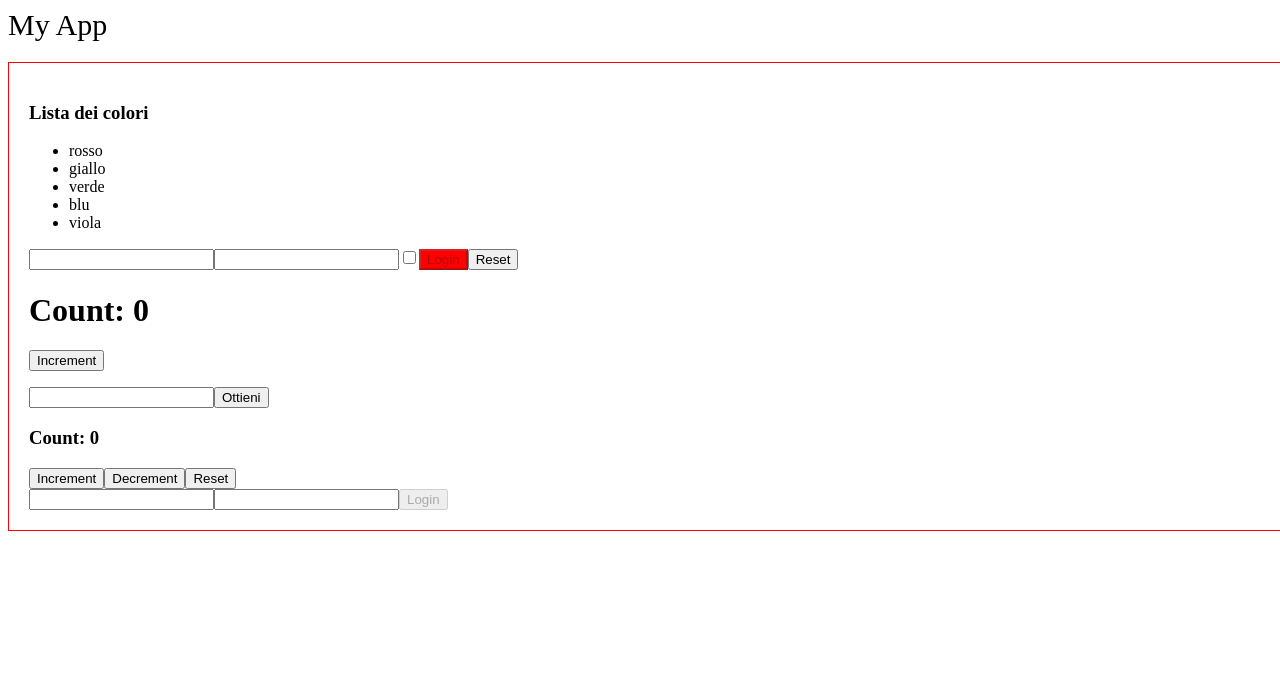
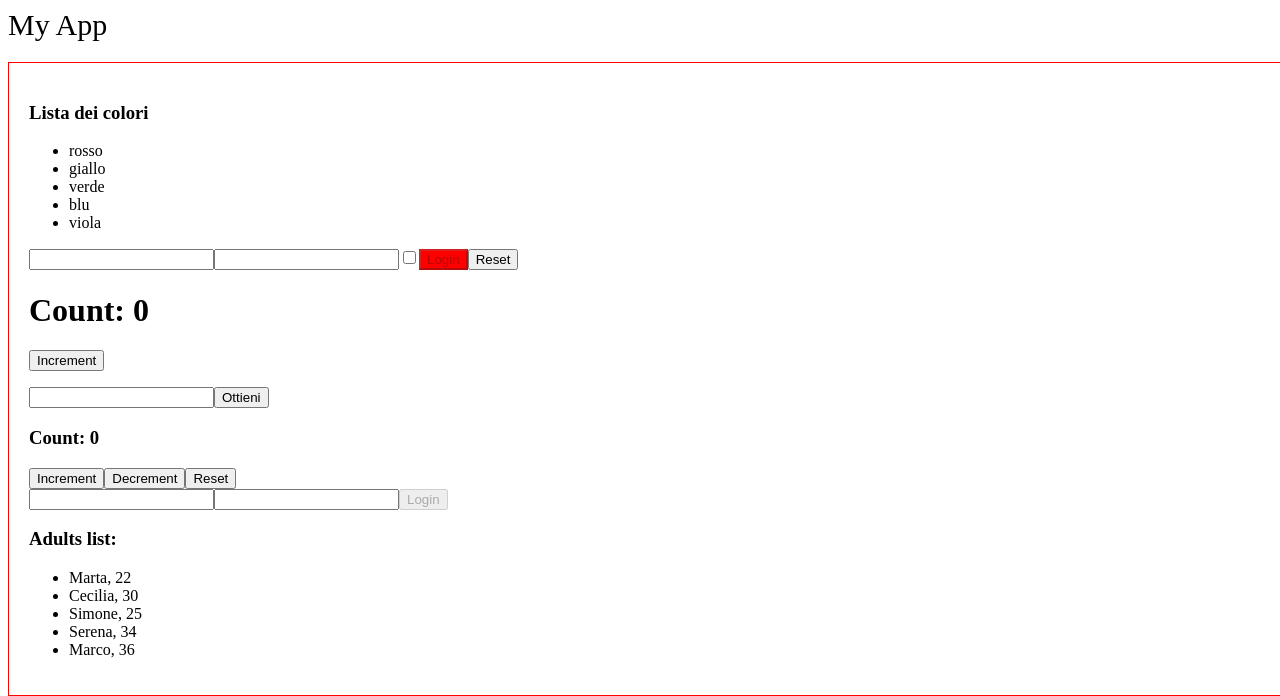
Before and after one commit to CeciliaFabiole/REACT, a React (Create React App) app in the folder react-complete-exercises/: page / in a window 1280 px wide. Shown: the top 696 px of the page. Built offline with nearby package versions, Linux system fonts and the light colour scheme.

Commit message:
feat:add useMemo

```diff
--- a/react-complete-exercises/src/App.js
+++ b/react-complete-exercises/src/App.js
@@ -13,6 +13,7 @@ import { ClickCounter } from "./ClickCounter";
 import { GithubUserList } from "./GithubUserList";
 import { HookCounter } from "./HookCounter";
 import { HookLogin } from "./HookLogin";
+import { FilteredList } from "./FilteredList";
 
 //CLASS COMPONENT
 // export class App extends React.Component {
@@ -62,6 +63,7 @@ export function App(){
             <GithubUserList/>
             <HookCounter/>
             <HookLogin login={(data)=>onLogin(data)}/>
+            <FilteredList/>
         </Container>
     )
 }
--- /dev/null
+++ b/react-complete-exercises/src/FilteredList.js
@@ -0,0 +1,26 @@
+import React, { useEffect, useState, useMemo } from "react";
+
+const completeList = [
+    {id: 1, name: 'Marta', age: 22},
+    {id: 2, name: 'Luca', age: 17},
+    {id: 3, name: 'Cecilia', age: 30},
+    {id: 4, name: 'Mario', age: 14},
+    {id: 5, name: 'Veronica', age: 13},
+    {id: 6, name: 'Simone', age: 25},
+    {id: 7, name: 'Serena', age: 34},
+    {id: 8, name: 'Marco', age: 36}
+]
+export function FilteredList(){
+    const [list, setList] = useState(completeList)
+
+    const adults = useMemo(()=> list.filter((item)=> item.age>18), [list])
+
+    useEffect(()=>setList(list),[list])
+
+    return(
+        <div>
+            <h3>Adults list:</h3>
+            <ul>{adults && adults.map((item)=><li key={item.id}>{item.name}, {item.age}</li>)}</ul>
+        </div>
+    )
+}
```
Also changed, not shown: 1 other file (tests, documents, lock files or other folders).
